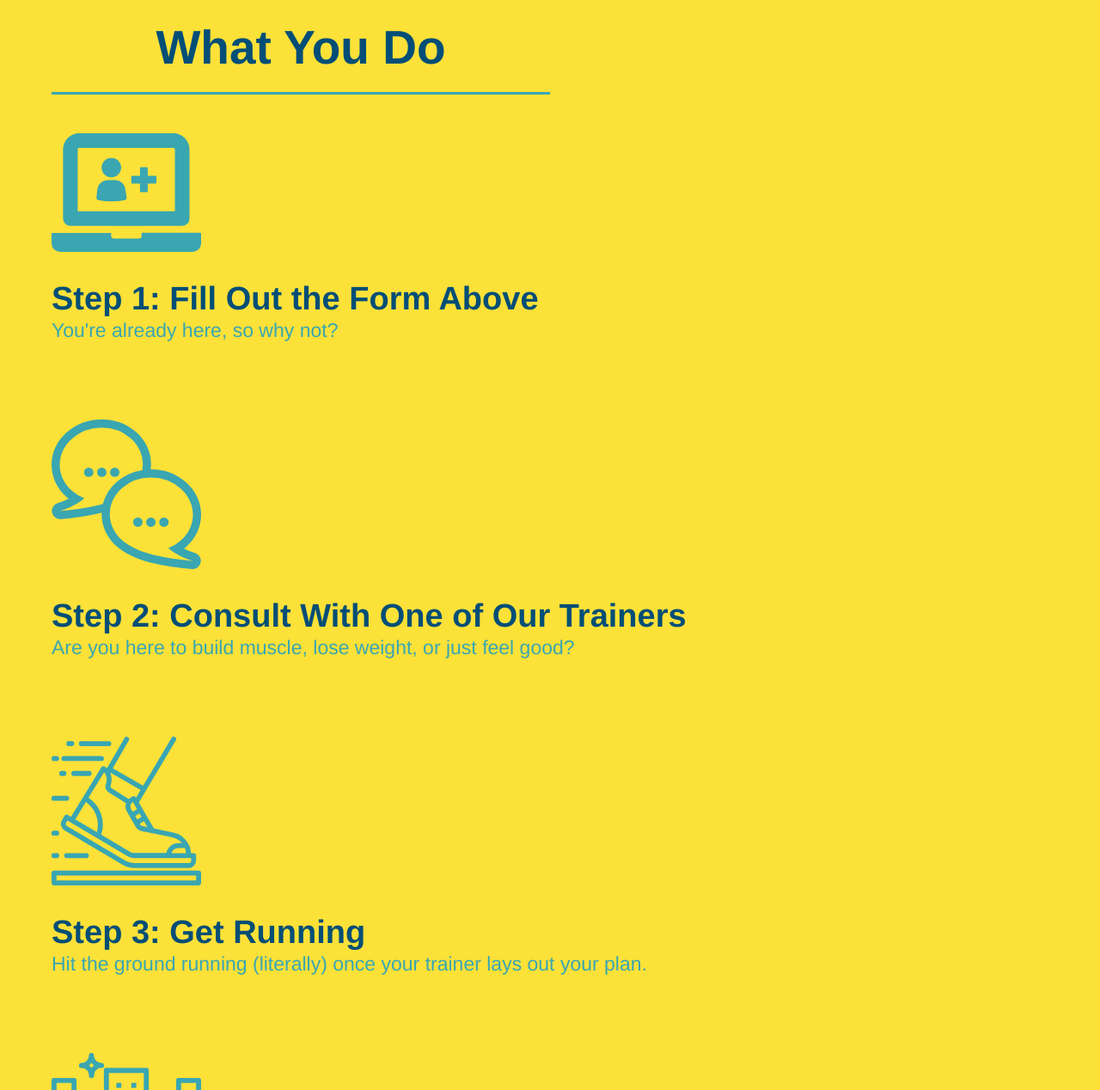
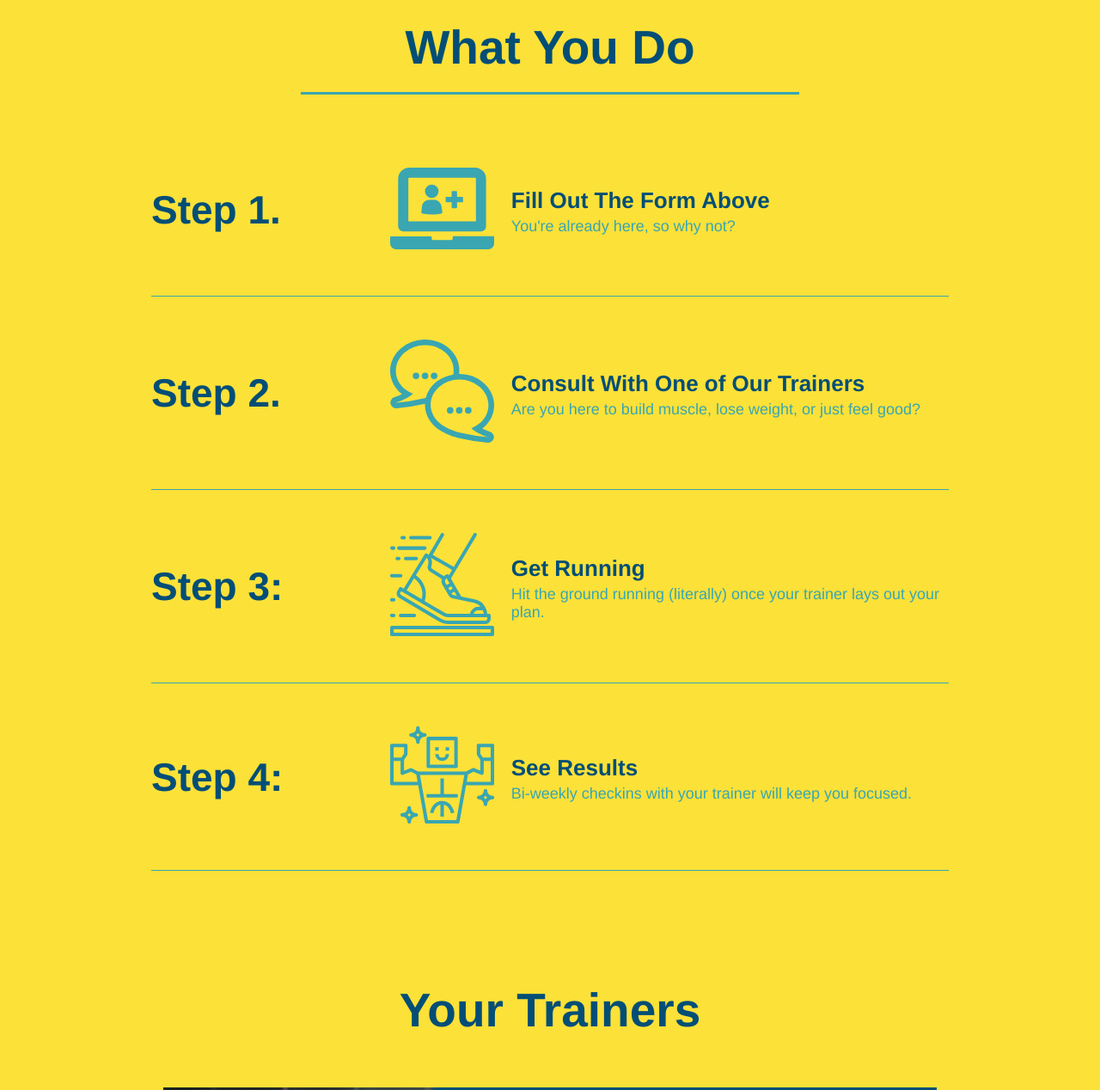
Before and after one commit to JohnBanas/run-buddy, a plain HTML site: page index.html in a window 1280 px wide. Shown: the part 1092-2360 px from the top of the page at 86% size. Drawn offline with Linux system fonts and the light colour scheme.

Commit message:
flexbox section titles, and steps flexbox

```diff
--- a/assets/css/style.css
+++ b/assets/css/style.css
@@ -17,7 +17,8 @@ body {
 header {
   padding: 20px 35px;
   background-color: #39a6b2;
-  /*after removal of display:inline; in header h1 and float:right; in header nav, display:flex; creates mobile responsiveness*/
+  /*after removal of display:inline; in header h1 and float:right;
+  in header nav, display:flex; creates mobile responsiveness*/
   display: flex;
   justify-content: space-between;
   flex-wrap: wrap;
@@ -55,7 +56,8 @@ header nav ul li a{
   margin: 0 30px;
   font-weight: lighter;
   font-size: 1.55vw;
-  /*changed font-size:20px; to 1.55vw or "viewport width" for flexbox*/
+  /*changed font-size:20px;
+  to 1.55vw or "viewport width" for flexbox*/
 }
 
 /* End of Header */
@@ -99,7 +101,8 @@ section {
 /*Hero Style Start*/
 .hero {
   background-image: url("../images/hero-bg.jpg");
-  /*removed  background-position: center; and height: 600px; for flexbox*/
+  /*removed  background-position: center;
+  and height: 600px; for flexbox*/
   background-size: cover;
   position: relative;
   display: flex;
@@ -130,7 +133,9 @@ section {
   background-color: #fce138;
   padding: 20px;
   border: solid 3px #024e76;
- /* width: 600px; position: absolute; bottom: 80px; right: 80px; removed for flexbox*/
+ /* width: 600px; position: absolute;
+ bottom: 80px; right: 80px;
+ removed for flexbox*/
  width: 40%;
  margin: 3.5%;
 }
@@ -176,38 +181,69 @@ h3 {
   color: #39a6b2;
   width: 80%;
   font-size: 20 px;
-  /* To center an block element with width < 100% use margin: 0 auto; */
+  /* To center an block element
+  with width < 100% use margin: 0 auto; */
   margin: 0 auto;
   text-align: center;
 }
 /* End of What we do */
 
-/* What You Do Section */
+/* What You Do Section
+Removed Steps img div and span  for flexbox &
+steps h3 -> step h3 removed margin-top
+steps p -> step-text p change font-size */
 .steps {
   background: #fce138;
 }
 
-.steps div {
-  margin-bottom: 80px;
-}
-.steps img {
-  width: 15%;
-  margin: 10px 0;
+.step {
+  margin: 50px auto;
+  padding-bottom: 50px;
+  width: 80%;
+  border-bottom: 1px solid #39a6b2;
+  display: flex;
+  flex-wrap: wrap;
+  align-items: center;
+  justify-content: space-between;
 }
 
-.steps h3 {
+.step h3 {
   color: #024e76;
   font-size: 46px;
-  margin-top: 10px;
+  flex: 1 30%;
+ }
+
+ .step-info {
+   display: flex;
+   flex-wrap: wrap;
+   align-items: center;
+   flex: 2 70%;
+ }
+
+ .step-text {
+   flex: 12;
+ }
+
+ .step-text h4 {
+   font-size: 26px;
+   line-height: 1.5;
+   color: #024e76;
+ }
+
+.step-text p {
+  color: #39a6b2;
+  font-size: 18px;
 }
 
-.steps p {
-  color: #39a6b2;
-  font-size: 23px;
+.step-img {
+  flex: 1 12%;
+  margin-right: 20px;
 }
-.steps span {
-  font-size: 38px;
+
+.step-img img {
+  max-width: 100%;
 }
+
 /* End of What You Do Section */
 
 /* blending css for section titles and heading borders*/
@@ -215,10 +251,11 @@ h3 {
   font-size: 55px;
   color: #024e76;
   border-bottom: 3px solid;
-  /*  margin-bottom: 35px; padding: 0 100px 20px 100px; display: inline-block; removed, flexbox*/
+  /*  margin-bottom: 35px; padding: 0 100px 20px 100px;
+  display: inline-block; removed, flexbox*/
   padding: 20px;
   text-align: center;
-  margin: 0 auto 35px 0;
+  margin: 0 auto 35px;
   width: 50%;
 }
 
--- a/index.html
+++ b/index.html
@@ -89,45 +89,79 @@
 
     <!--"what we do" section-->
     <section id="what-we-do" class="intro">
-
+      <div class="flex-row">
         <h2 class="section-title primary-border">What We Do</h2>
+      </div>
+      <div class="flex-row">
         <p>
         Lorem ipsum dolor sit amet consectetur, adipisicing elit. Libero, quod ducimus! Mollitia eligendi deserunt ipsam illo dicta laboriosam obcaecati veritatis, in vero, ducimus deleniti magni vitae aspernatur quia omnis? Aspernatur.
         </p>
+      </div>
     </section>
 
     <!--"what you do" section-->
     <section id="what-you-do" class="steps">
+      <div class="flex-row">
         <h2 class="section-title secondary-border">What You Do</h2>
+      </div>
 
-      <div>
-        <img src="./assets/images/step-1.svg" alt="">
-        <h3><span>Step 1: Fill Out the Form Above</span></h3>
+      <div class="step">
+        <h3>Step 1.</h3>
+        <div class="step-info">
+          <div class="step-img">
+            <img src="./assets/images/step-1.svg" alt="" />
+          </div>
+          <div class="step-text">
+            <h4>Fill Out The Form Above</h4>
             <p>You're already here, so why not?</p>
           </div>
+        </div>
+      </div>
 
-      <div>
-        <img src="./assets/images/step-2.svg" alt="">
-        <h3><span>Step 2: Consult With One of Our Trainers</span></h3>
+      <div class="step">
+        <h3>Step 2.</h3>
+        <div class="step-info">
+          <div class="step-img">
+            <img src="./assets/images/step-2.svg" alt="" />
+          </div>
+          <div class="step-text">
+            <h4>Consult With One of Our Trainers</h4>
             <p>Are you here to build muscle, lose weight, or just feel good?</p>
           </div>
+        </div>
+      </div>
 
-      <div>
-        <img src="./assets/images/step-3.svg" alt="">
-        <h3><span>Step 3: Get Running</span></h3>
+      <div class="step">
+        <h3>Step 3:</h3>
+        <div class="step-info">
+          <div class="step-img">
+            <img src="./assets/images/step-3.svg" alt="" />
+          </div>
+          <div class="step-text">
+            <h4>Get Running</h4>
             <p>Hit the ground running (literally) once your trainer lays out your plan.</p>
           </div>
+        </div>
+      </div>
 
-      <div>
-        <img src="./assets/images/step-4.svg" alt="">
-        <h3><span>Step 4: See Results</span></h3>
-        <p>Bi-weekly checkins with your trainer will keep you focused. </p>
+      <div class="step">
+        <h3>Step 4:</h3>
+        <div class="step-info">
+          <div class="step-img">
+            <img src="./assets/images/step-4.svg" alt="" />
           </div>
-    </section>
+          <div class="step-text">
+            <h4>See Results</h4>
+            <p>Bi-weekly checkins with your trainer will keep you focused.</p>
+          </div>
+        </div>
+      </div>
 
     <!--"meet the trainers" section-->
     <section id="your-trainers" class="trainers">
+      <div class="flex-row">
         <h2 class="section-title primary-border">Your Trainers</h2>
+      </div>
 
       <!--1st Trainer-->
       <article class="trainer">
```
Lines whose indentation alone changed are shown as unchanged.
